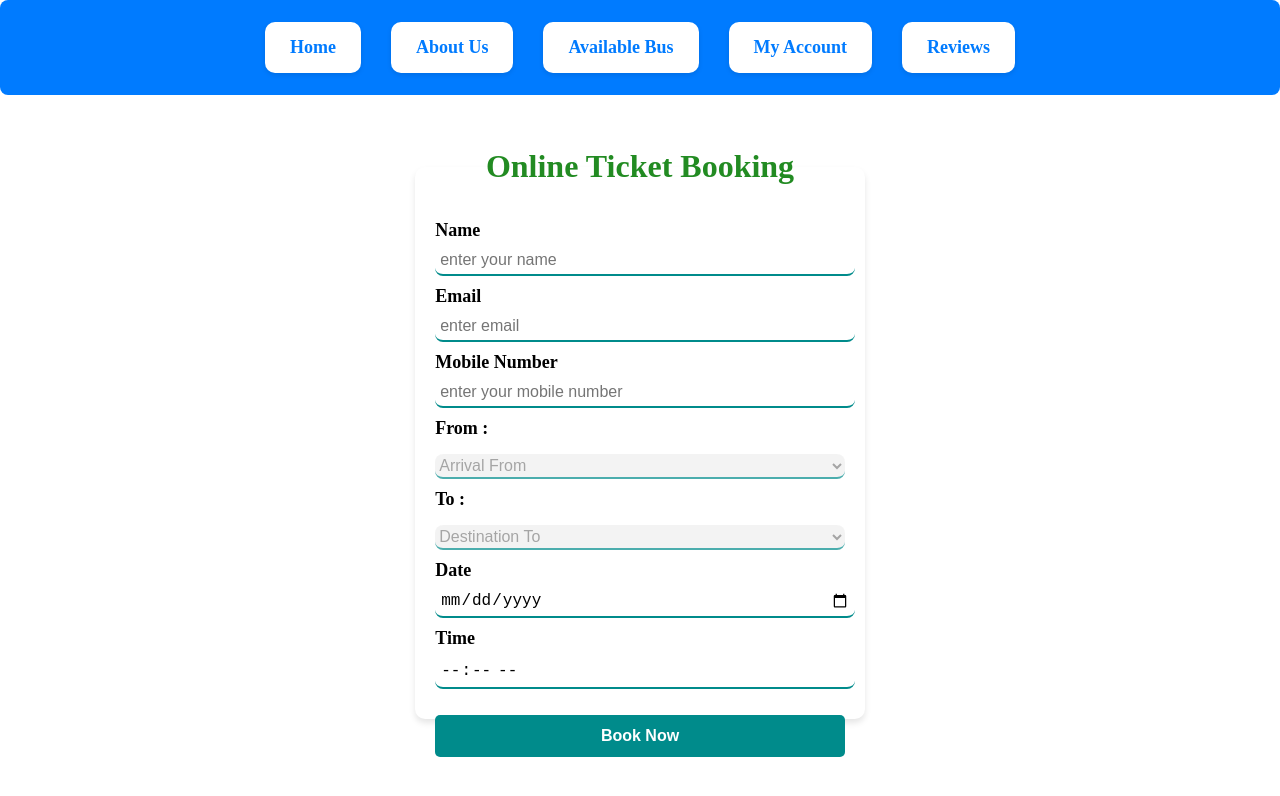
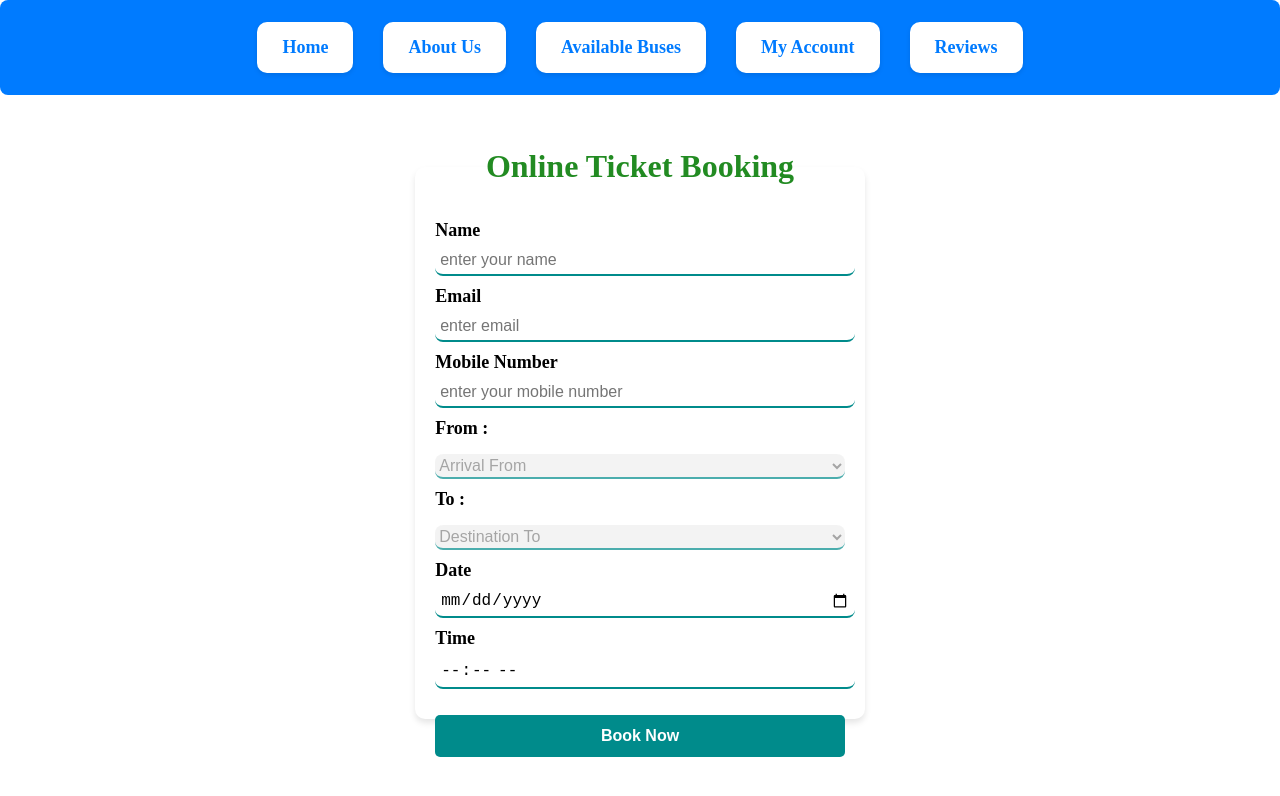
Before and after one commit to kprince612/dtc_bus_end_user, a React (Vite) app: page /booking in a window 1280 px wide. Shown: the top 796 px of the page. Built offline with nearby package versions, Linux system fonts and the light colour scheme.

Commit message:
Initial commit for DTC Bus End User project1

```diff
--- a/src/Mycomponents/Booking.jsx
+++ b/src/Mycomponents/Booking.jsx
@@ -146,16 +146,16 @@ function Booking() {
         <ul>
           <li>
             {" "}
-            <a href="/home">Home</a>
+            <Link to="/home">Home</Link>
           </li>
           <li>
-            <a href="/about">About Us</a>
+            <Link to="/about">About Us</Link>
           </li>
           <li>
-            <a href="/availablebus">Available Bus</a>
+            <Link to="/availablebus">Available Buses</Link>
           </li>
           <li>
-            <a href="/account">My Account</a>
+            <Link to="/account">My Account</Link>
           </li>
           <li><Link to="/review">Reviews</Link></li>
         </ul>
```
